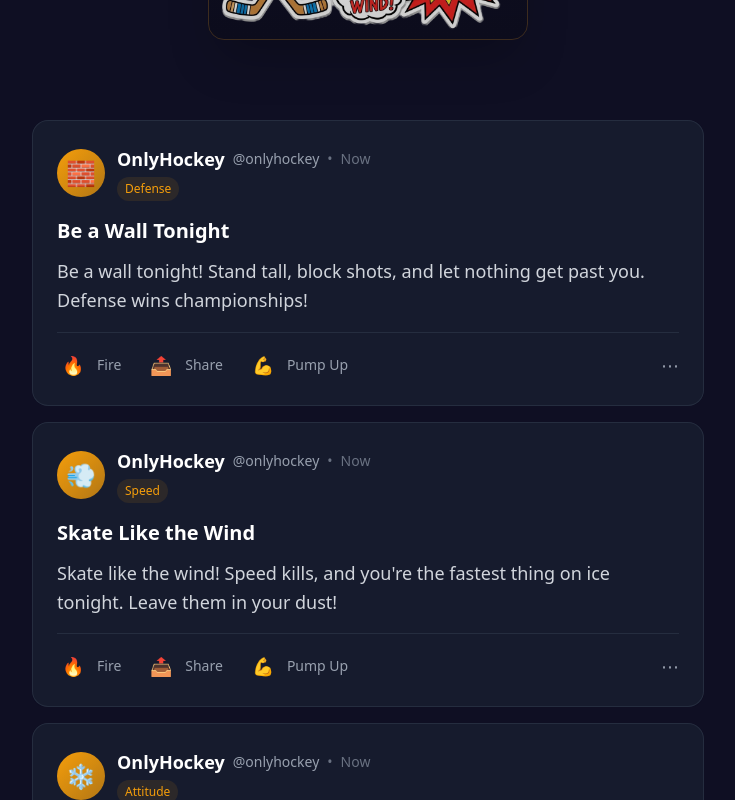
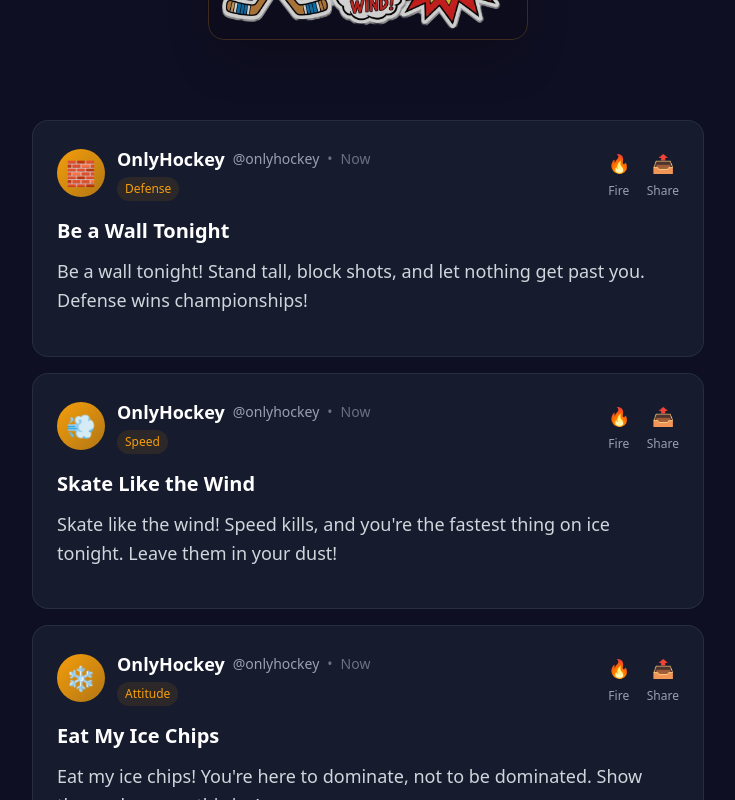
Before and after one commit to avintas/ohp, a Next.js app: page /motivate in a window 1280 px wide. Shown: the part 620-1420 px from the top of the page, without its empty margins (272-1007 px from the left). Built offline with nearby package versions, Linux system fonts and the light colour scheme.

Commit message:
motivate segment route motivate cards animation

```diff
--- a/src/app/motivate/page.tsx
+++ b/src/app/motivate/page.tsx
@@ -242,10 +242,7 @@ export default function MotivatePage() {
     });
   };
 
-  const handleSaveMotivation = (motivation: Motivation) => {
-    // This would be the "bookmark" functionality
-    handleShare(motivation);
-  };
+
 
   if (loading) {
     return (
@@ -307,7 +304,11 @@ export default function MotivatePage() {
                 initial={{ opacity: 0, x: -20 }}
                 animate={{ opacity: 1, x: 0 }}
                 transition={{ duration: 0.5, delay: index * 0.05 }}
-                className="bg-gray-800/50 backdrop-blur-sm rounded-2xl p-6 border border-gray-700/50 hover:border-[#F59E0B]/30 transition-all duration-300 hover:bg-gray-800/70"
+                whileHover={{
+                  scale: 1.02,
+                  boxShadow: "0 20px 40px rgba(245, 158, 11, 0.15)"
+                }}
+                className="bg-gray-800/50 backdrop-blur-sm rounded-2xl p-6 border border-gray-700/50 hover:border-[#F59E0B]/30 transition-all duration-300 hover:bg-gray-800/70 cursor-pointer"
               >
                 {/* Header */}
                 <div className="flex items-center gap-3 mb-4">
@@ -327,6 +328,83 @@ export default function MotivatePage() {
                       </span>
                     </div>
                   </div>
+
+                  {/* Top Right Actions */}
+                  <div className="flex items-center gap-3">
+                    {/* Fire Button */}
+                    <motion.button
+                      onClick={() => handleLike(motivation.id)}
+                      whileHover={{ scale: 1.1 }}
+                      whileTap={{ scale: 0.95 }}
+                      className={`flex flex-col items-center gap-1 transition-colors duration-300 group ${
+                        likedMotivations.has(motivation.id)
+                          ? 'text-[#F59E0B]'
+                          : 'text-gray-400 hover:text-[#F59E0B]'
+                      }`}
+                    >
+                      <motion.div
+                        className={`w-8 h-8 rounded-full flex items-center justify-center transition-colors duration-300 ${
+                          likedMotivations.has(motivation.id)
+                            ? 'bg-[#F59E0B]/20'
+                            : 'group-hover:bg-[#F59E0B]/10'
+                        }`}
+                        whileTap={{
+                          scale: [1, 1.2, 1],
+                          rotate: [0, 10, -10, 0]
+                        }}
+                        transition={{ duration: 0.3 }}
+                      >
+                        <motion.span
+                          className="text-lg"
+                          animate={likedMotivations.has(motivation.id) ? {
+                            scale: [1, 1.3, 1],
+                            rotate: [0, 5, -5, 0]
+                          } : {}}
+                          transition={{ duration: 0.4 }}
+                        >
+                          🔥
+                        </motion.span>
+                      </motion.div>
+                      <span className="text-xs font-medium">Fire</span>
+                    </motion.button>
+
+                    {/* Share Button */}
+                    <motion.button
+                      onClick={() => handleShare(motivation)}
+                      whileHover={{ scale: 1.1 }}
+                      whileTap={{ scale: 0.95 }}
+                      className={`flex flex-col items-center gap-1 transition-colors duration-300 group ${
+                        sharedMotivations.has(motivation.id)
+                          ? 'text-[#F59E0B]'
+                          : 'text-gray-400 hover:text-[#F59E0B]'
+                      }`}
+                    >
+                      <motion.div
+                        className={`w-8 h-8 rounded-full flex items-center justify-center transition-colors duration-300 ${
+                          sharedMotivations.has(motivation.id)
+                            ? 'bg-[#F59E0B]/20'
+                            : 'group-hover:bg-[#F59E0B]/10'
+                        }`}
+                        whileTap={{
+                          scale: [1, 1.2, 1],
+                          rotate: [0, -15, 15, 0]
+                        }}
+                        transition={{ duration: 0.3 }}
+                      >
+                        <motion.span
+                          className="text-lg"
+                          animate={sharedMotivations.has(motivation.id) ? {
+                            scale: [1, 1.2, 1],
+                            y: [0, -2, 0]
+                          } : {}}
+                          transition={{ duration: 0.4 }}
+                        >
+                          📤
+                        </motion.span>
+                      </motion.div>
+                      <span className="text-xs font-medium">Share</span>
+                    </motion.button>
+                  </div>
                 </div>
 
                 {/* Content */}
@@ -339,64 +417,7 @@ export default function MotivatePage() {
                   </p>
                 </div>
 
-                {/* Engagement Bar */}
-                <div className="flex items-center justify-between pt-4 border-t border-gray-700/50">
-                  <div className="flex items-center gap-6">
-                    {/* Like Button */}
-                    <button
-                      onClick={() => handleLike(motivation.id)}
-                      className={`flex items-center gap-2 transition-colors duration-200 group ${
-                        likedMotivations.has(motivation.id)
-                          ? 'text-[#F59E0B]'
-                          : 'text-gray-400 hover:text-[#F59E0B]'
-                      }`}
-                    >
-                      <div className={`w-8 h-8 rounded-full flex items-center justify-center transition-colors duration-200 ${
-                        likedMotivations.has(motivation.id)
-                          ? 'bg-[#F59E0B]/20'
-                          : 'group-hover:bg-[#F59E0B]/10'
-                      }`}>
-                        <span className="text-lg">🔥</span>
-                      </div>
-                      <span className="text-sm font-medium">Fire</span>
-                    </button>
 
-                    {/* Share Button */}
-                    <button
-                      onClick={() => handleShare(motivation)}
-                      className={`flex items-center gap-2 transition-colors duration-200 group ${
-                        sharedMotivations.has(motivation.id)
-                          ? 'text-[#F59E0B]'
-                          : 'text-gray-400 hover:text-[#F59E0B]'
-                      }`}
-                    >
-                      <div className={`w-8 h-8 rounded-full flex items-center justify-center transition-colors duration-200 ${
-                        sharedMotivations.has(motivation.id)
-                          ? 'bg-[#F59E0B]/20'
-                          : 'group-hover:bg-[#F59E0B]/10'
-                      }`}>
-                        <span className="text-lg">📤</span>
-                      </div>
-                      <span className="text-sm font-medium">Share</span>
-                    </button>
-
-                    {/* Save Button */}
-                    <button
-                      onClick={() => handleSaveMotivation(motivation)}
-                      className="flex items-center gap-2 text-gray-400 hover:text-[#F59E0B] transition-colors duration-200 group"
-                    >
-                      <div className="w-8 h-8 rounded-full flex items-center justify-center group-hover:bg-[#F59E0B]/10 transition-colors duration-200">
-                        <span className="text-lg">💪</span>
-                      </div>
-                      <span className="text-sm font-medium">Pump Up</span>
-                    </button>
-                  </div>
-
-                  {/* More Options */}
-                  <button className="text-gray-400 hover:text-white transition-colors duration-200">
-                    <span className="text-lg">⋯</span>
-                  </button>
-                </div>
               </motion.div>
             ))}
           </div>
```
